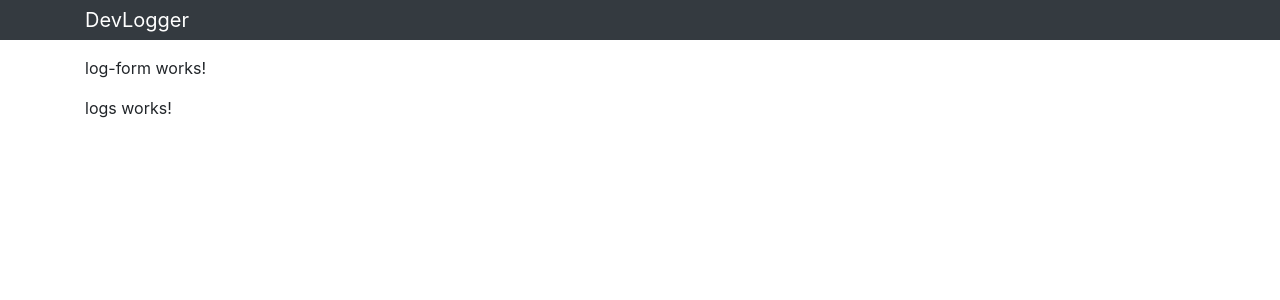
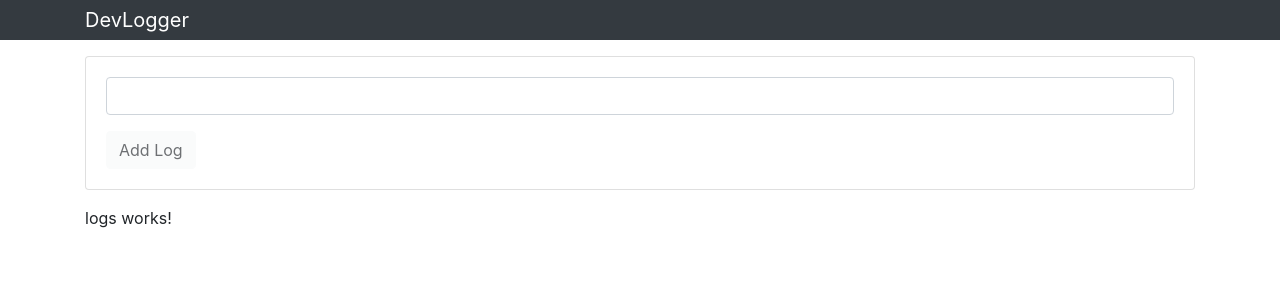
Before and after one commit to TimFinnigan/dev-logger, an Angular app: page / in a window 1280 px wide. Shown: the top 300 px of the page. Built offline with nearby package versions, Linux system fonts and the light colour scheme.

Commit message:
import FormsModule, add log form

```diff
--- a/src/app/components/log-form/log-form.component.html
+++ b/src/app/components/log-form/log-form.component.html
@@ -1 +1,16 @@
-<p>log-form works!</p>
+<div class="card card-body mb-3">
+  <form>
+    <div class="form-group">
+      <input type="text" class="form-control" name="log" [(ngModel)]="log" />
+    </div>
+    <input
+      type="submit"
+      value="Add Log"
+      class="btn btn-light"
+      [disabled]="!log"
+    />
+    <button type="button" class="btn btn-warning" [hidden]="!log">
+      Clear
+    </button>
+  </form>
+</div>
--- a/src/app/components/log-form/log-form.component.ts
+++ b/src/app/components/log-form/log-form.component.ts
@@ -6,6 +6,7 @@ import { Component, OnInit } from '@angular/core';
   styleUrls: ['./log-form.component.css']
 })
 export class LogFormComponent implements OnInit {
+  log: string;
 
   constructor() { }
 
```
Also changed, not shown: src/app/app.module.ts (+4 -3 lines).
